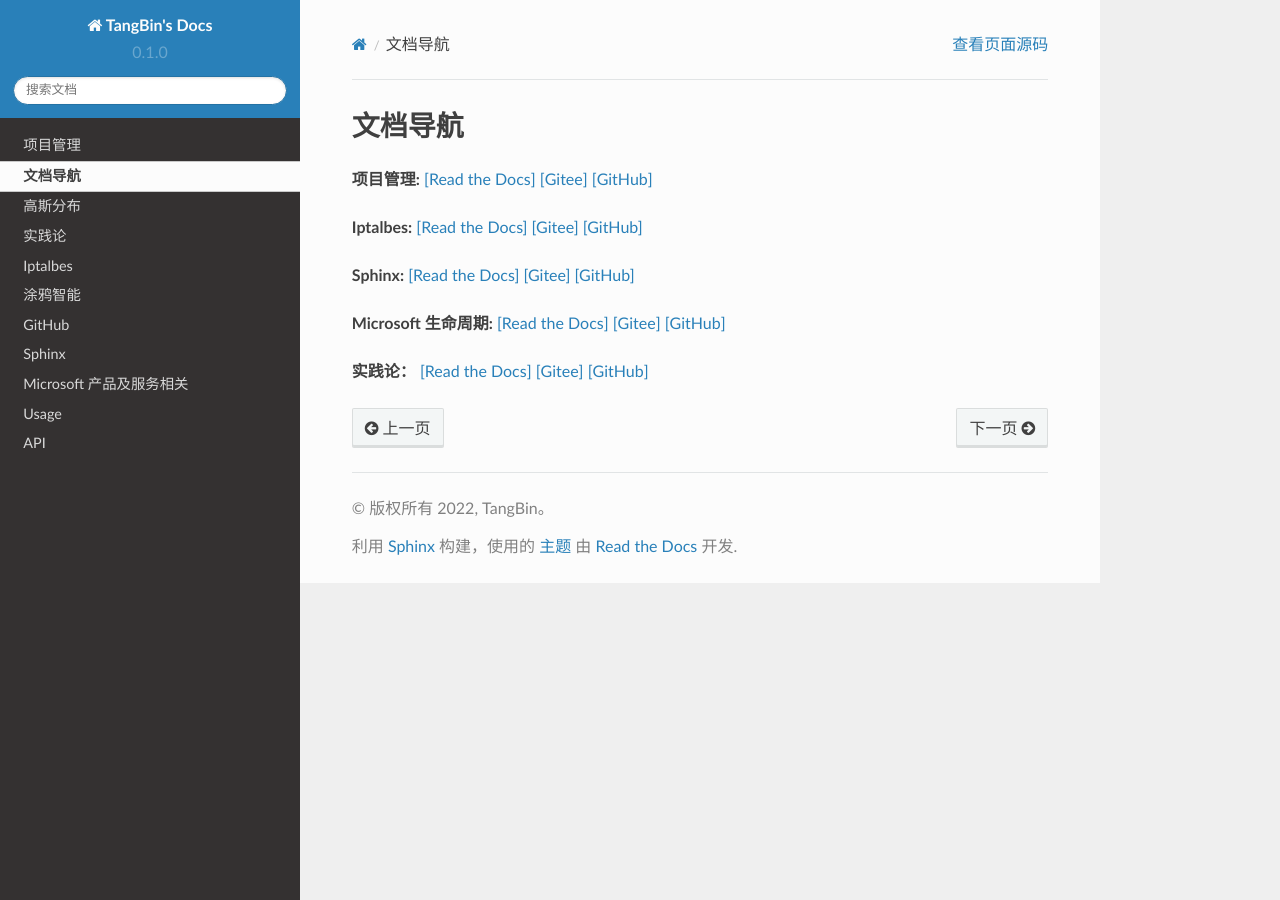
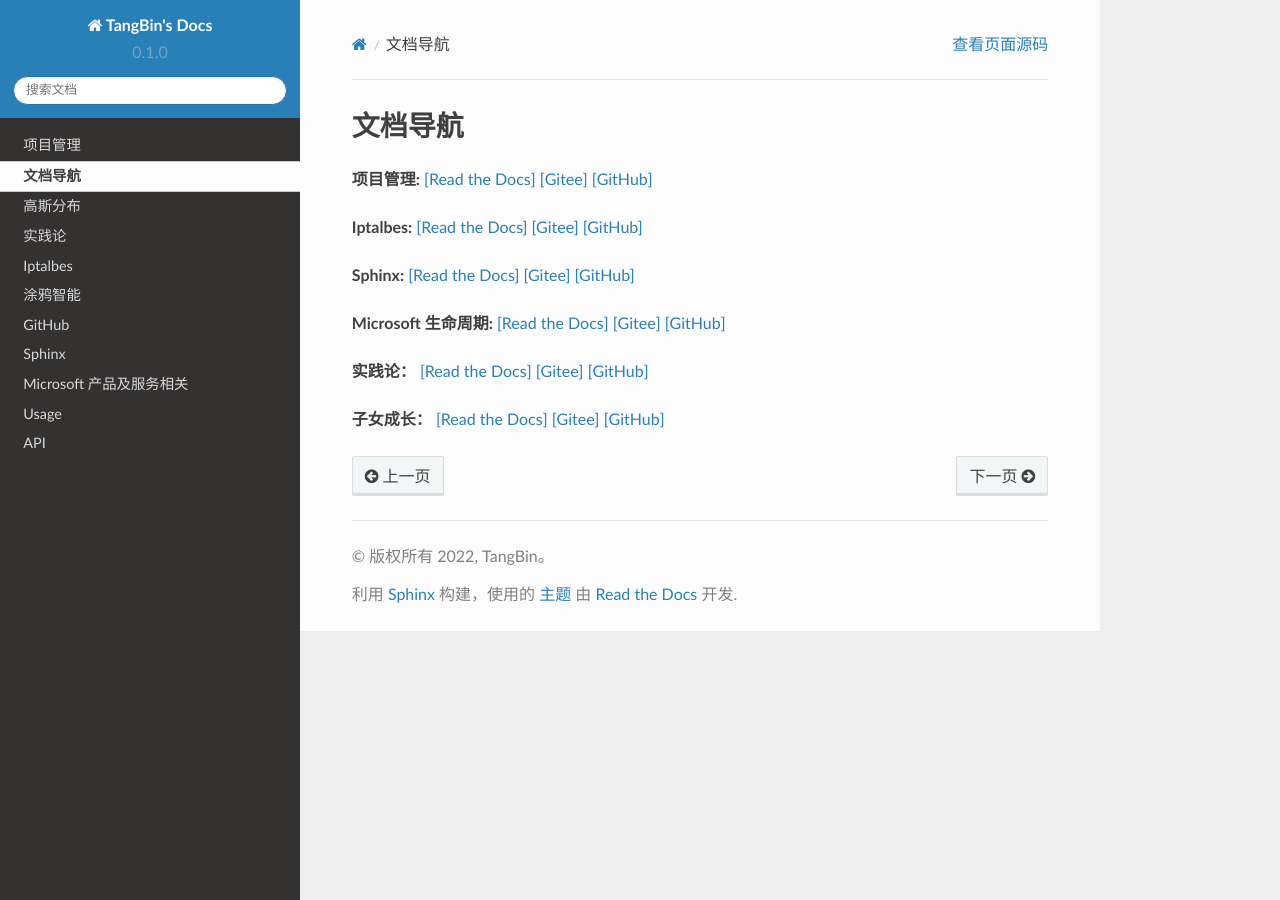
Before and after one commit to arm-tangb/tangb-docs, a Sphinx documentation site: the page built from docs/source/DocumentIndex.rst, in a window 1280 px wide. Built offline with Sphinx 7.4.7 and the Read the Docs theme 2.0.0, drawn with Linux system fonts in a browser that asks for light colours; pages that are not in the unit, such as notebooks, are missing from menus.

Commit message:
[edit] docs/source/DocumentIndex.rst

```diff
--- a/docs/source/DocumentIndex.rst
+++ b/docs/source/DocumentIndex.rst
@@ -26,3 +26,8 @@
 `[Read the Docs] <https://tangb-docs.readthedocs.io/zh_CN/latest/实践论.html>`_
 `[Gitee] <https://gitee.com/arm-tangb/tangb-docs/blob/main/docs/source/实践论.rst>`_
 `[GitHub] <https://github.com/arm-tangb/tangb-docs/blob/main/docs/source/实践论.rst>`_
+
+**子女成长：**
+`[Read the Docs] <https://tangb-docs.readthedocs.io/zh_CN/latest/子女成长.html>`_
+`[Gitee] <https://gitee.com/arm-tangb/tangb-docs/blob/main/docs/source/子女成长.rst>`_
+`[GitHub] <https://github.com/arm-tangb/tangb-docs/blob/main/docs/source/子女成长.rst>`_
```
